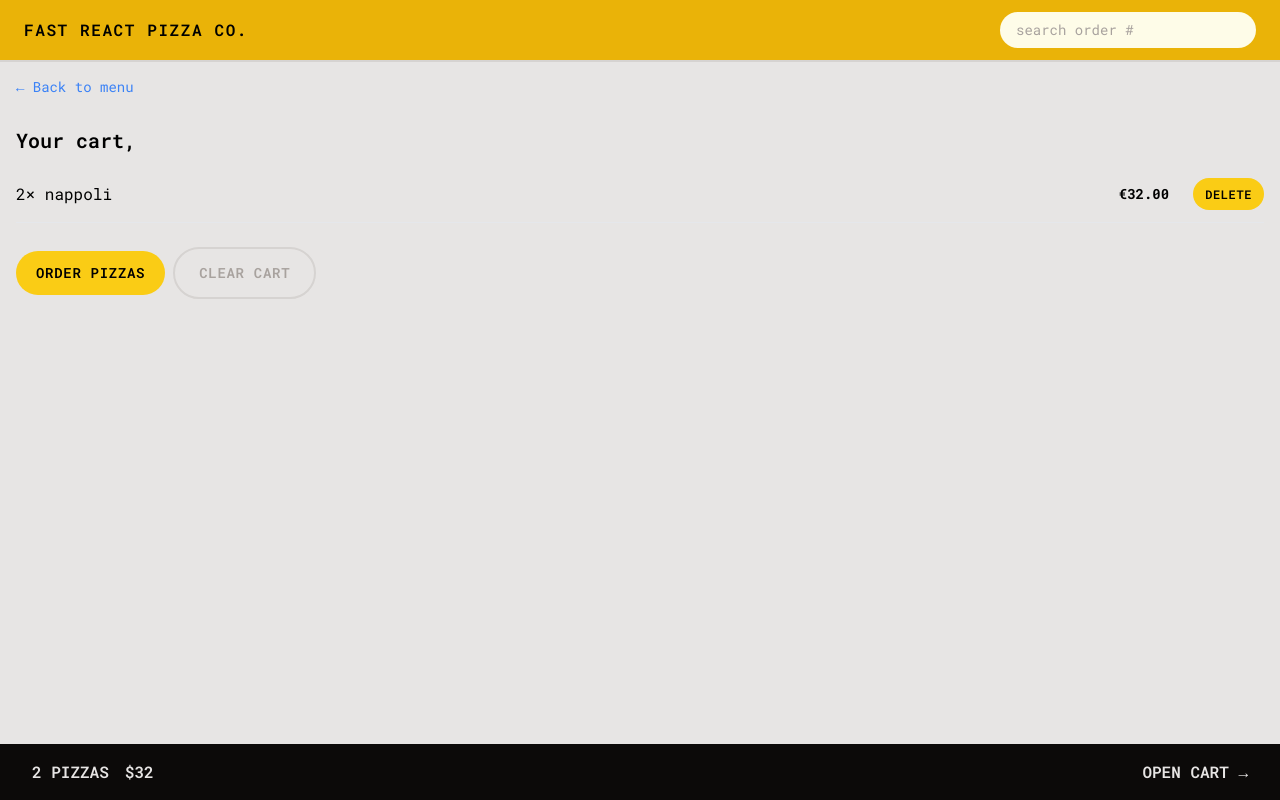
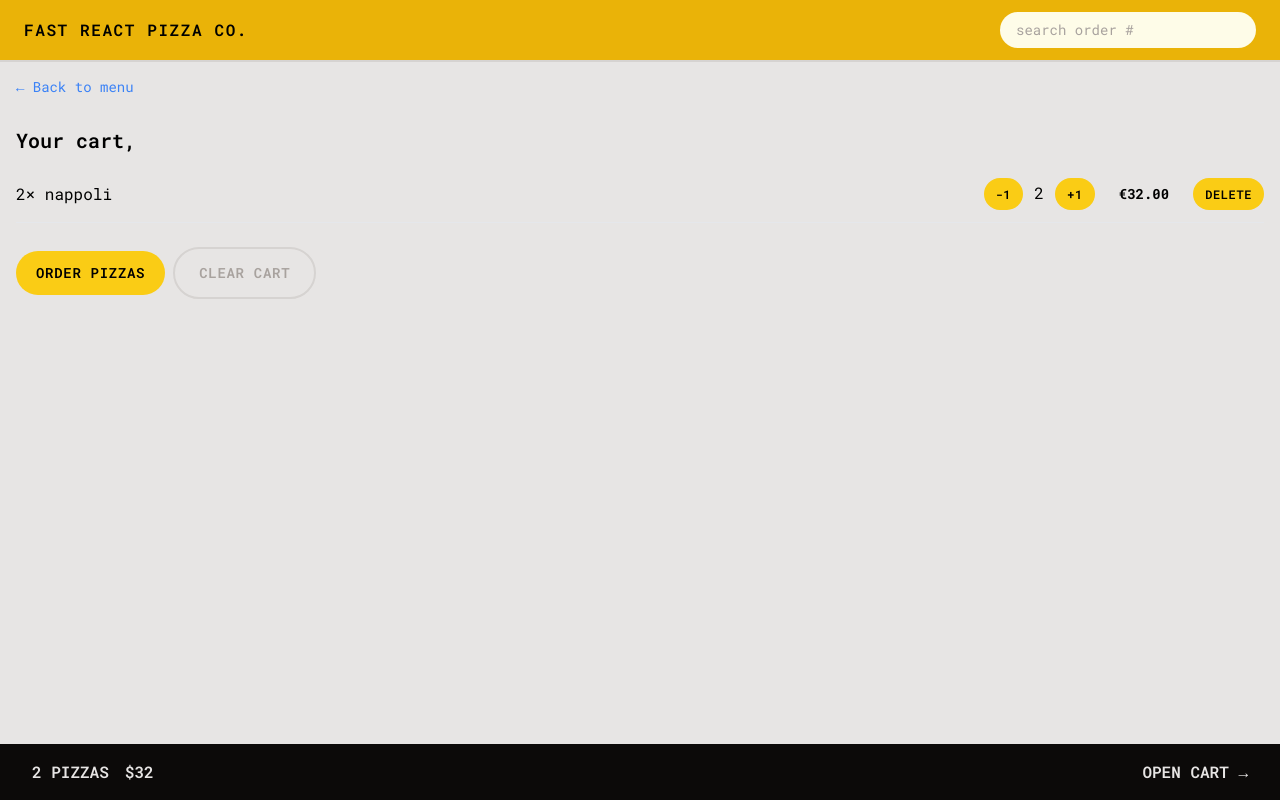
Before and after one commit to BRGOKA/pizzaCo, a React (Vite) app: page /cart in a window 1280 px wide. Built offline with nearby package versions, Linux system fonts and the light colour scheme.

Commit message:
implemented increase and decrease pizza order quantity and total price in cart page

```diff
--- a/src/features/cart/CartItem.jsx
+++ b/src/features/cart/CartItem.jsx
@@ -1,7 +1,7 @@
 import { useDispatch } from "react-redux";
 import Button from "../../ui/Button";
 import { formatCurrency } from "../../utils/helpers";
-import { delItem } from "./cartSlice";
+import { decItemQuant, delItem, incItemQuant } from "./cartSlice";
 
 function CartItem({ item }) {
   const { pizzaId, name, quantity, totalPrice } = item;
@@ -16,6 +16,19 @@ function CartItem({ item }) {
         {quantity}&times; {name}
       </p>
       <div className="flex items-center justify-between sm:gap-6">
+        <div>
+          <Button onclick={() => dispach(decItemQuant(pizzaId))} type="small">
+            -1
+          </Button>
+          <input
+            className="w-8 bg-transparent text-center"
+            value={quantity}
+            disabled
+          />
+          <Button onclick={() => dispach(incItemQuant(pizzaId))} type="small">
+            +1
+          </Button>
+        </div>
         <p className="text-sm font-bold">{formatCurrency(totalPrice)}</p>
         <Button onclick={handleDelete} type="small">
           Delete
--- a/src/features/cart/cartSlice.js
+++ b/src/features/cart/cartSlice.js
@@ -25,10 +25,12 @@ const cartSlice = createSlice({
     incItemQuant(state, action) {
       const item = state.cart.find((item) => item.pizzaId === action.payload);
       item.quantity++;
+      item.totalPrice = item.quantity * item.unitPrice;
     },
     decItemQuant(state, action) {
       const item = state.cart.find((item) => item.pizzaId === action.payload);
-      item.quantity--;
+      item.quantity > 1 && item.quantity--;
+      item.totalPrice = item.quantity * item.unitPrice;
     },
     clearCart(state, action) {
       state.cart = [];
```
